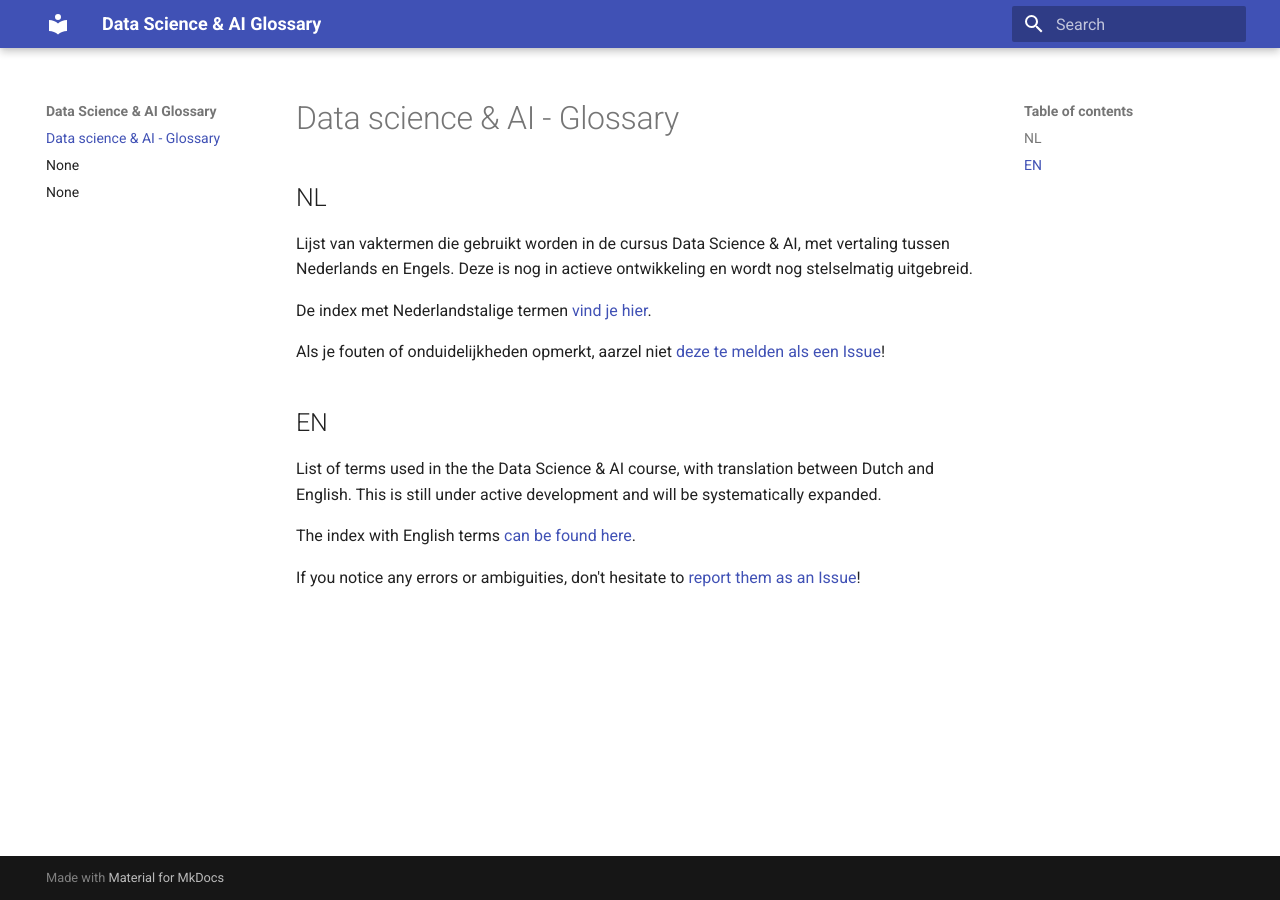
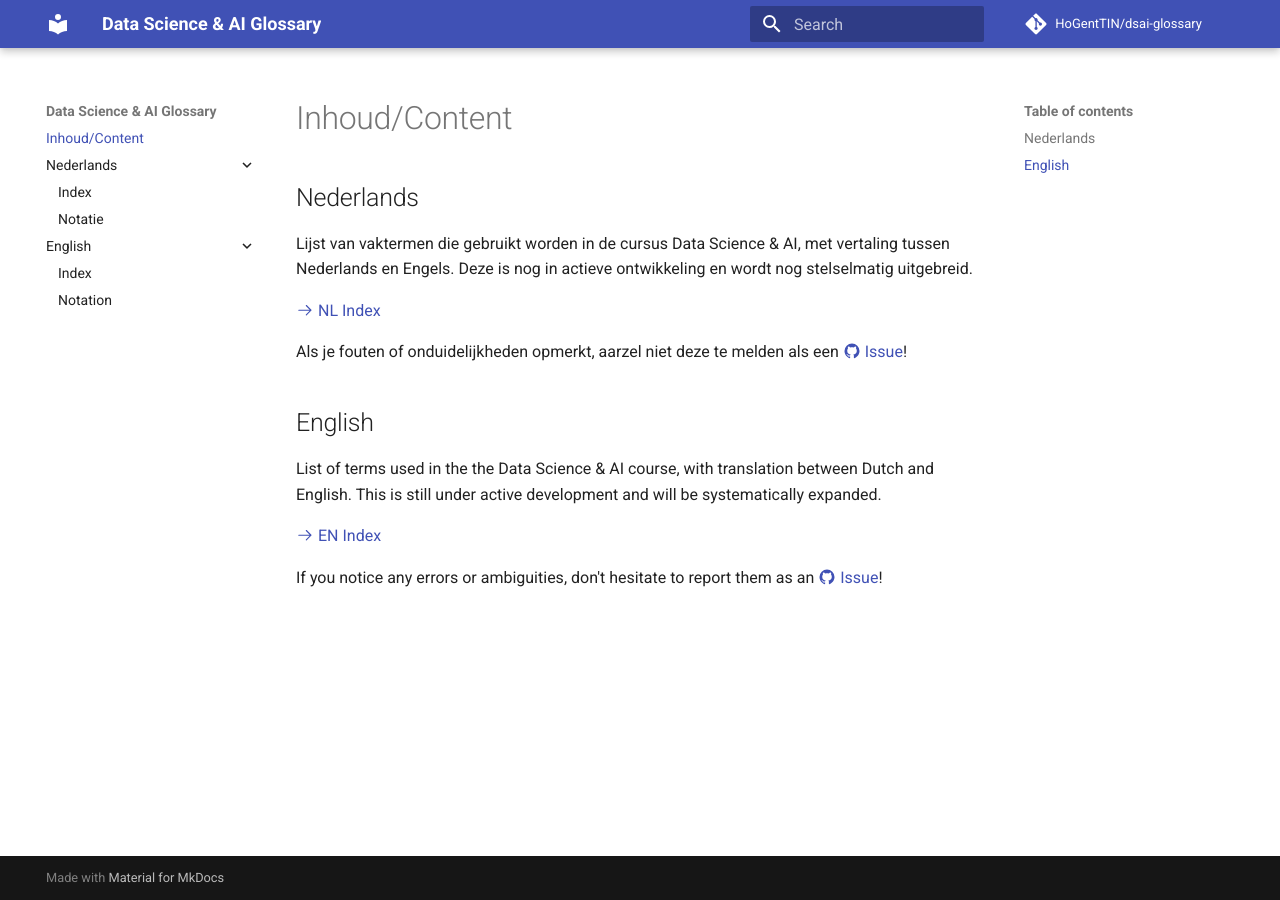
Before and after one commit to HoGentTIN/dsai-glossary, an MkDocs documentation site: the page built from docs/index.md, in a window 1280 px wide. Built offline with MkDocs 1.6.1 and Material for MkDocs 9.7.7, drawn with Linux system fonts in a browser that asks for light colours; comment, search, counter and statistics services are not loaded.

Commit message:
Stijl, metadata aangepast

```diff
--- a/docs/index.md
+++ b/docs/index.md
@@ -1,17 +1,17 @@
-# Data science & AI - Glossary
+# Inhoud/Content
 
-## NL
+## Nederlands
 
 Lijst van vaktermen die gebruikt worden in de cursus Data Science & AI, met vertaling tussen Nederlands en Engels. Deze is nog in actieve ontwikkeling en wordt nog stelselmatig uitgebreid.
 
-De index met Nederlandstalige termen [vind je hier](index-nl.md).
+[:octicons-arrow-right-24: NL Index](index-nl.md)
 
-Als je fouten of onduidelijkheden opmerkt, aarzel niet [deze te melden als een Issue](https://github.com/HoGentTIN/dsai-glossary/issues)!
+Als je fouten of onduidelijkheden opmerkt, aarzel niet deze te melden als een [:material-github: Issue](https://github.com/HoGentTIN/dsai-glossary/issues)!
 
-## EN
+## English
 
 List of terms used in the the Data Science & AI course, with translation between Dutch and English. This is still under active development and will be systematically expanded.
 
-The index with English terms [can be found here](index-en.md).
+[:octicons-arrow-right-24: EN Index](index-en.md)
 
-If you notice any errors or ambiguities, don't hesitate to [report them as an Issue](https://github.com/HoGentTIN/dsai-glossary/issues)!
+If you notice any errors or ambiguities, don't hesitate to report them as an [:material-github: Issue](https://github.com/HoGentTIN/dsai-glossary/issues)!
--- a/mkdocs.yml
+++ b/mkdocs.yml
@@ -1,16 +1,32 @@
-site_name: Data Science & AI Glossary
+---
+site_name: "Data Science & AI Glossary"
+site_url: "https://hogenttin.github.io/dsai-glossary/"
+repo_name: "HoGentTIN/dsai-glossary"
+repo_url: "https://github.com/HoGentTIN/dsai-glossary"
 
 nav:
-  - index.md
-  - index-nl.md
-  - index-en.md
+  - Inhoud/Content: 'index.md'
+  - Nederlands:
+      - Index: 'index-nl.md'
+      - Notatie: 'nl/notatie.md'
+  - English:
+      - Index: 'index-en.md'
+      - Notation: 'en/notation.md'
+
 
 theme:
   name: material
+  features:
+    - navigation.expand
 
 markdown_extensions:
+  - attr_list
+  - md_in_html
   - pymdownx.arithmatex:
       generic: true
+  - pymdownx.emoji:
+      emoji_index: !!python/name:materialx.emoji.twemoji
+      emoji_generator: !!python/name:materialx.emoji.to_svg
 
 extra_javascript:
   - javascripts/mathjax.js
```
